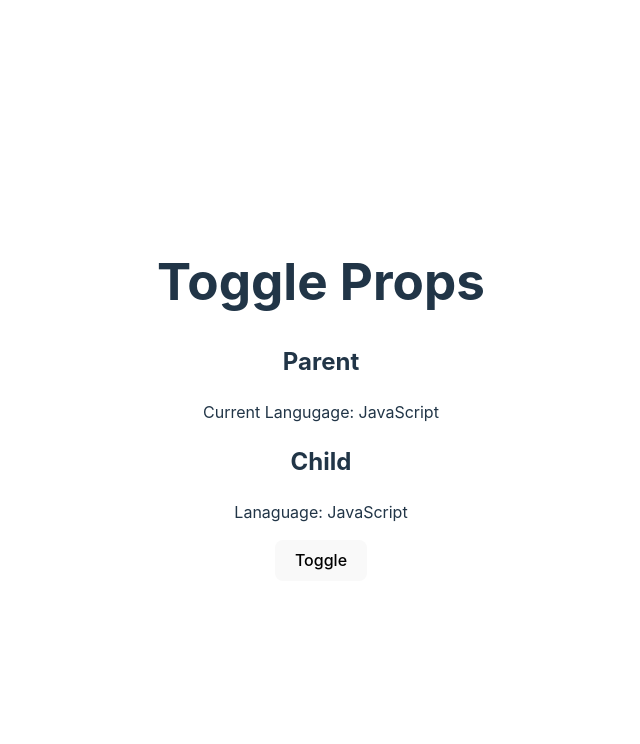
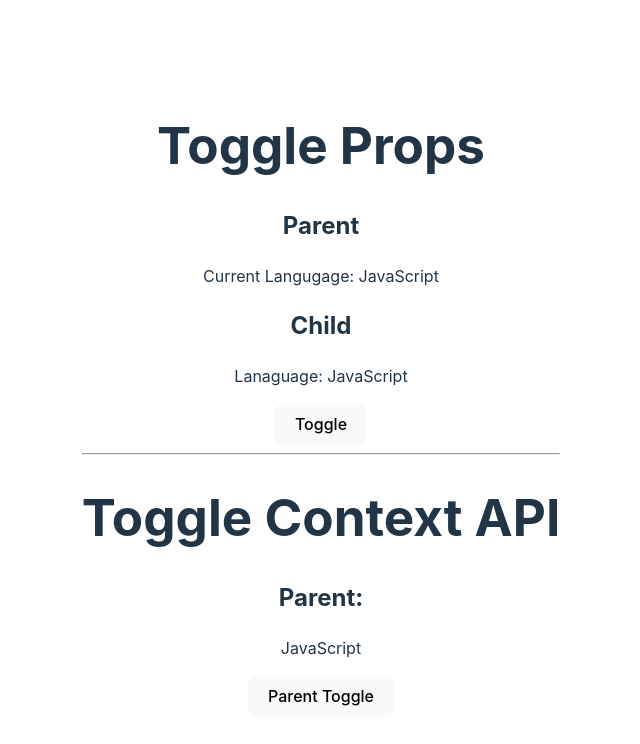
Before and after one commit to qawsedr87/react-state-management, a React (Vite) app: page / in a window 1280 px wide. Shown: the top 744 px of the page, without its empty margins (319-959 px from the left). Built offline with nearby package versions, Linux system fonts and the light colour scheme.

Commit message:
feat: add language toggle with context api

```diff
--- a/src/App.tsx
+++ b/src/App.tsx
@@ -1,7 +1,6 @@
-import { useState } from 'react'
-import reactLogo from './assets/react.svg'
-import viteLogo from '/vite.svg'
 import './App.css'
+import Child from './toggle/context/Child'
+import LanguageProvider from './toggle/context/LanguageProvider'
 import ParentComponent from './toggle/props/ParentComponent'
 
 function App() {
@@ -9,6 +8,11 @@ function App() {
     <>
       <h1>Toggle Props</h1>
       <ParentComponent />
+      <hr />
+      <h1>Toggle Context API</h1>
+      <LanguageProvider>
+        <Child />
+      </LanguageProvider>
     </>
   )
 }
--- /dev/null
+++ b/src/toggle/context/Child.tsx
@@ -0,0 +1,16 @@
+import { useContext } from 'react'
+import { ILanguageContextProps, languageContext } from './LanguageProvider';
+
+const Child = () => {
+    const { language, toggleLang } = useContext<ILanguageContextProps>(languageContext);
+
+    return (
+        <>
+            <h2>Parent: </h2>
+            <p>{language}</p>
+            <button onClick={toggleLang}>Parent Toggle</button>
+        </>
+    )
+}
+
+export default Child;
--- /dev/null
+++ b/src/toggle/context/LanguageProvider.tsx
@@ -0,0 +1,32 @@
+import React, { createContext, useState } from 'react'
+
+interface IProps {
+    children: React.ReactNode;
+}
+
+// context
+export interface ILanguageContextProps {
+    language: string;
+    toggleLang: () => void;
+}
+
+export const languageContext = createContext<ILanguageContextProps>({
+    language: "JavaScript",
+    toggleLang: () => { }
+});
+
+const LanguageProvider = ({ children }: IProps) => {
+    const [language, setLanguage] = useState<string>("JavaScript");
+
+    const toggleLang = (): void => {
+        setLanguage((prevLang) => prevLang === "JavaScript" ? "Java" : "JavaScript");
+    }
+
+    const value: ILanguageContextProps = { language, toggleLang };
+
+    return (
+        <languageContext.Provider value={value}>{children}</languageContext.Provider>
+    );
+}
+
+export default LanguageProvider;
--- a/src/toggle/props/ChildComponent.tsx
+++ b/src/toggle/props/ChildComponent.tsx
@@ -3,7 +3,7 @@ interface IChildComponentProps {
     onToggle: () => void;
 }
 
-const ChildComponent = ({language, onToggle}: IChildComponentProps) => {
+const ChildComponent = ({ language, onToggle }: IChildComponentProps) => {
     return (
         <div>
             <h2>Child</h2>
```
Also changed, not shown: src/toggle/props/ParentComponent.tsx (line endings or trailing spaces).
